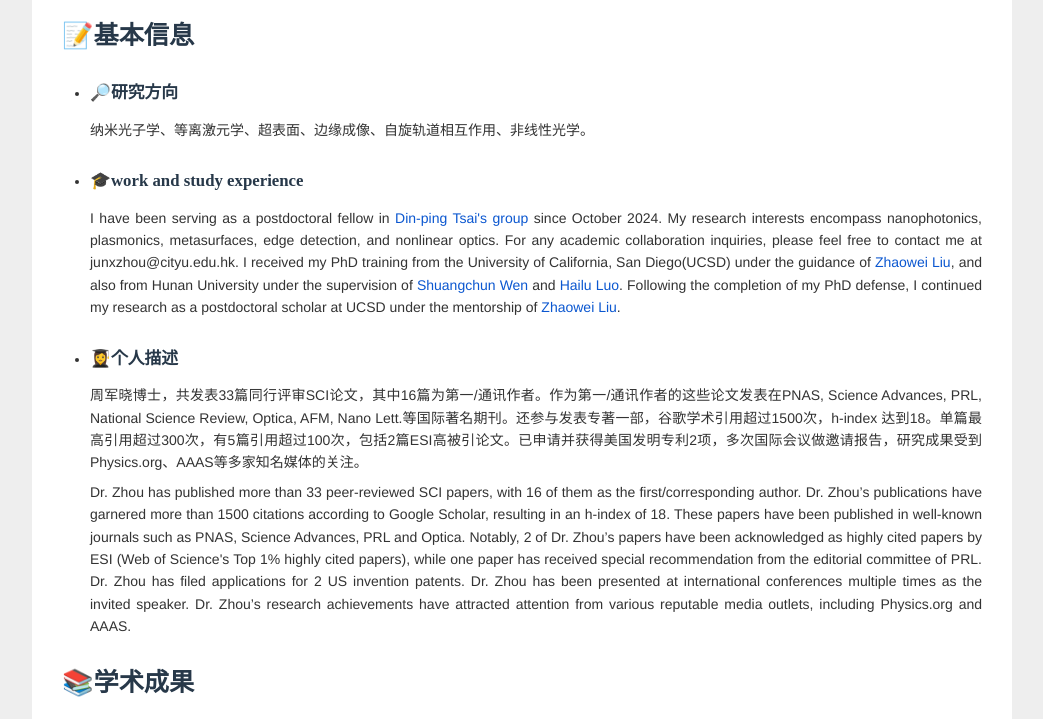
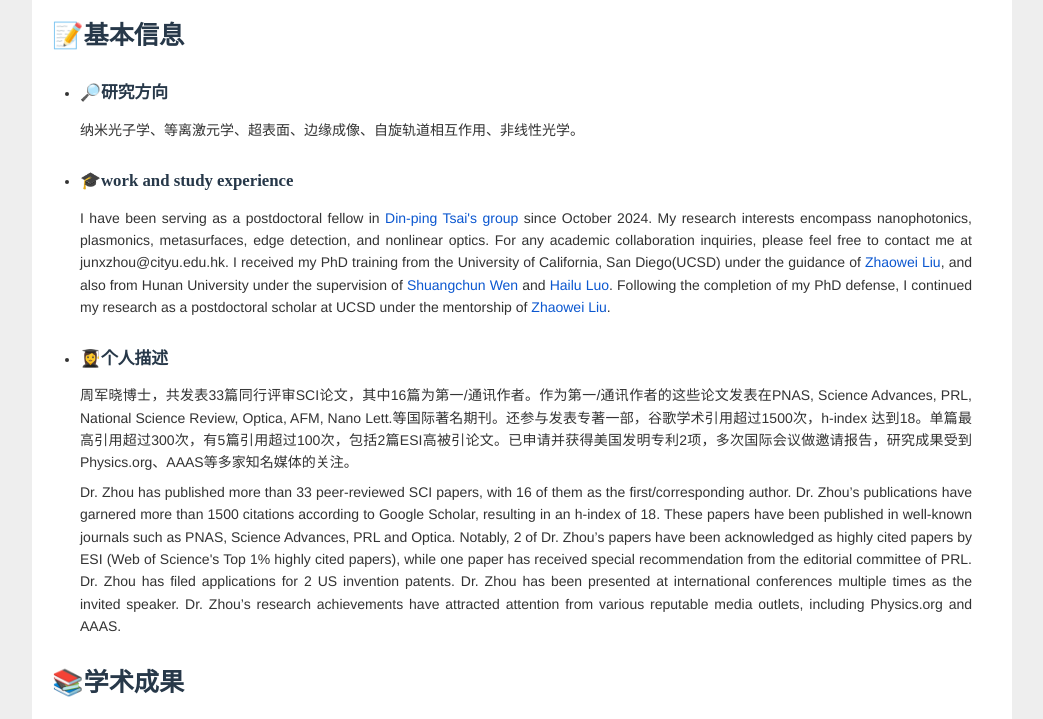
Before and after one commit to JunxiaoZhou/JunxiaoZhou.github.io, a plain HTML site: page index.html in a window 1280 px wide. Shown: the part 316-1035 px from the top of the page, without its empty margins (118-1161 px from the left). Drawn offline with Linux system fonts and the light colour scheme.

Commit message:
update profile

```diff
--- a/index.html
+++ b/index.html
@@ -559,12 +559,18 @@ img {
 }
 
 #write {
+    padding-top: 0;
+    padding-bottom:  60px;
     max-width: 980px;
     margin: 0 auto;
-    padding: 0px 30px 100px;
     text-align:  justify;
     background:  white;
 }
+
+#write-content {
+  padding: 0 40px 0 20px;
+}
+
 #typora-source .CodeMirror-lines {
     max-width: 1200px;
 }
@@ -1400,6 +1406,7 @@ a.ty-link {
     <div class='typora-export-content'>
       <div id='write'  class=''>
         <img src="https://github.com/JunxiaoZhou/JunxiaoZhou/blob/main/github-header-image%20(1).png?raw=true" referrerpolicy="no-referrer" alt="Header">
+        <div id='write-content'>
           <h2 id='📝基本信息'><span>📝基本信息</span></h2>
           <ul>
             <li><p><h4><strong><span>🔎研究方向</span></strong></h4></p><p><span>纳米光子学、等离激元学、超表面、边缘成像、自旋轨道相互作用、非线性光学。</span></p></li>
@@ -1447,5 +1454,6 @@ a.ty-link {
           </ol>
         </div>
       </div>
+    </div>
   </body>
 </html>
```
Lines whose indentation alone changed are shown as unchanged.
